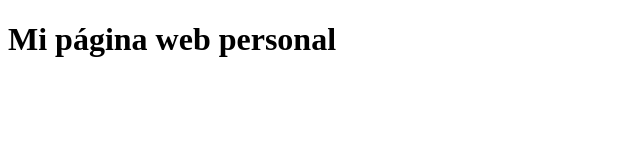
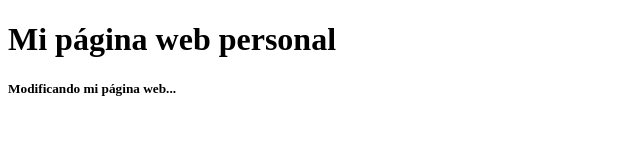
Before and after one commit to ProfessorBta/Proyecto, a plain HTML site: page index.html in a window 1280 px wide. Shown: the whole page, without its empty margins (0-640 px from the left). Drawn offline with Linux system fonts and the light colour scheme.

Commit message:
Modificando mi página web

```diff
--- a/index.html
+++ b/index.html
@@ -7,5 +7,6 @@
 </head>
 <body>
     <h1>Mi página web personal</h1>
+    <h5>Modificando mi página web...</h5>
 </body>
 </html>
```
